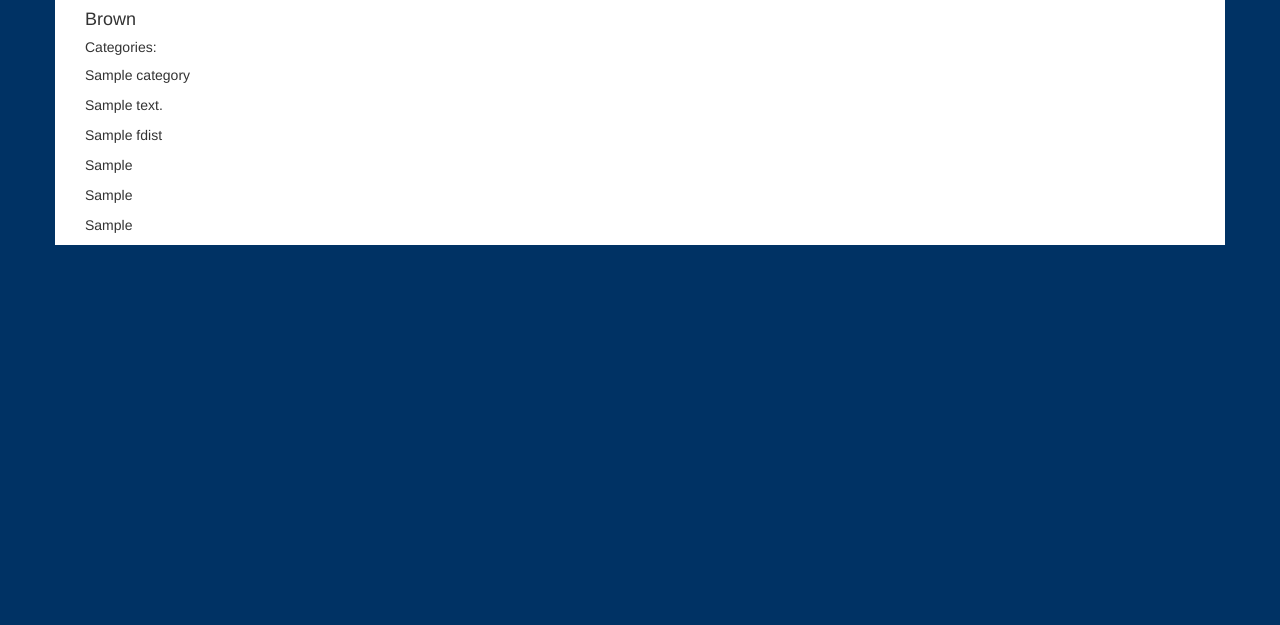
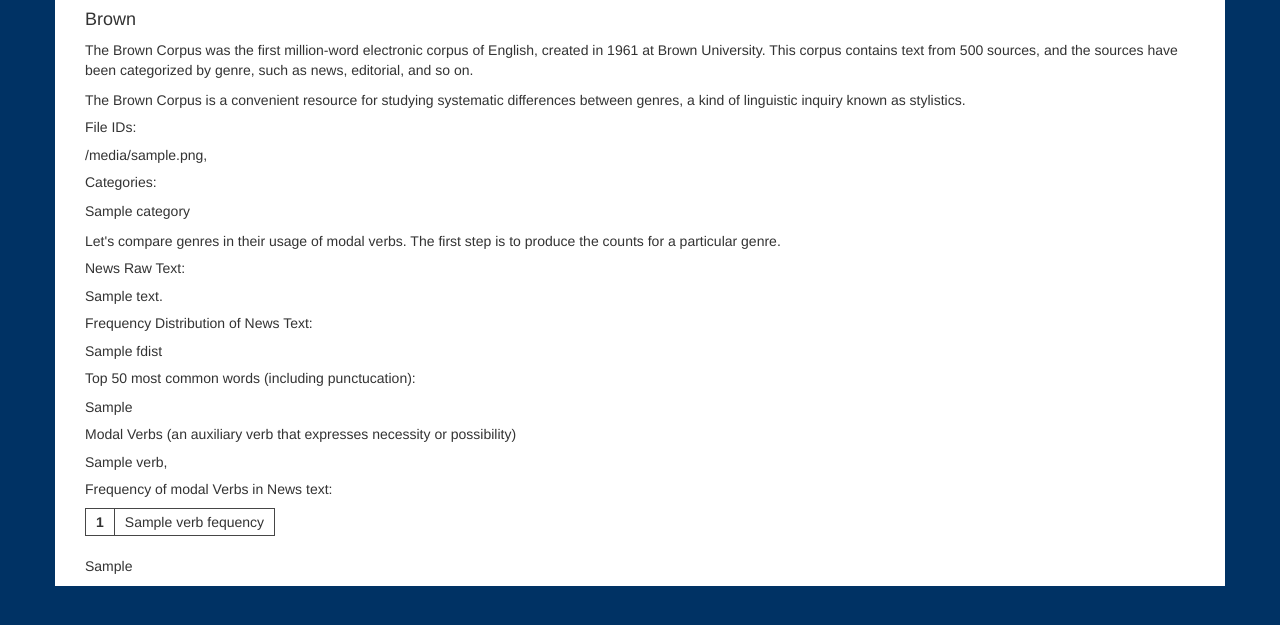
Before and after one commit to rtoddf/nltk, a Flask app: template templates/brown.html in a window 1280 px wide. Shown: the top 625 px of the page. Run offline with Flask 2, Linux system fonts and the light colour scheme; the template is opened without the code that fills it: most values are stand-ins (such as "Sample title", 1, 10 or a date in 2020); style sheets or scripts are compiled from the project's sources; some libraries are stand-ins or nearby versions.

Commit message:
cleanup again and more examples

```diff
--- a/static/less/overwrites.less
+++ b/static/less/overwrites.less
@@ -17,6 +17,18 @@ img {
 	width: 100%;
 }
 
+/* tables */
+table {
+    margin-bottom: 20px;
+}
+
+table, th, td {
+    border: 1px solid @darkgray;
+}
+
+th, td {
+    padding: 3px 10px;
+}
 
 /* tiles */
 .tile {
--- a/templates/brown.html
+++ b/templates/brown.html
@@ -3,6 +3,13 @@
 {% block content %}
     <div class="col-md-12">
         <h4>Brown</h4>
+        <p>The Brown Corpus was the first million-word electronic corpus of English, created in 1961 at Brown University. This corpus contains text from 500 sources, and the sources have been categorized by genre, such as news, editorial, and so on.</p>
+        <p>The Brown Corpus is a convenient resource for studying systematic differences between genres, a kind of linguistic inquiry known as stylistics.</p>
+
+        <h5>File IDs:</h5>
+        {% for file in file_ids %}
+            <span>{{ file }}, </span>
+        {% endfor %}
 
         <h5>Categories:</h5>
         <ul class="list-unstyled">
@@ -11,13 +18,33 @@
             {% endfor %}
         </ul>
 
+        <p>Let's compare genres in their usage of modal verbs. The first step is to produce the counts for a particular genre.</p>
+
+        <h5>News Raw Text:</h5>
         <p>{{ news_text }}</p>
 
+        <h5>Frequency Distribution of News Text:</h5>
         <p>{{ fdist }}</p>
 
+        <h5>Top 50 most common words (including punctucation):</h5>
         <p>{{ most_common }}</p>
 
-        <p>{{ modal_verbs }}</p>
+        <h5>Modal Verbs (an auxiliary verb that expresses necessity or possibility)</h5>
+        <p>
+            {% for verb in modal_verbs %}
+                <span>{{ verb }}, </span>
+            {% endfor %}
+        </p>
+
+        <h5>Frequency of modal Verbs in News text:</h5>
+        <table>
+            {% for verb_fequency in modal_verbs_frequency %}
+                <tr>
+                    <td><strong>{{ verb_fequency[0] }}</strong></td>
+                    <td>{{ verb_fequency[1] }}</td>
+                </tr>
+            {% endfor %}
+        </table>
 
         <p>{{ determiners_pos }}</p>
     </div>
--- a/templates/reuters.html
+++ b/templates/reuters.html
@@ -3,6 +3,7 @@
 {% block content %}
     <div class="col-md-12">
         <h4>Reuters</h4>
+        <p>The Reuters Corpus contains 10,788 news documents totaling 1.3 million words. The documents have been classified into 90 topics, and grouped into two sets, called "training" and "test"; thus, the text with fileid 'test/14826' is a document drawn from the test set. This split is for training and testing algorithms that automatically detect the topic of a document.</p>
 
         <h5>Categories:</h5>
         <ul class="list-unstyled">
--- a/templates/webtext.html
+++ b/templates/webtext.html
@@ -2,8 +2,8 @@
 
 {% block content %}
     <div class="col-md-12">
-        <h4>Web Text &amp; Chat</h4>
-        <p>Although Project Gutenberg contains thousands of books, it represents established literature. It is important to consider less formal language as well. NLTK's small collection of web text includes content from a Firefox discussion forum, conversations overheard in New York, the movie script of Pirates of the Carribean, personal advertisements, and wine reviews:</p>
+        <h4>Web &amp; Chat Text</h4>
+        <p>Although Project Gutenberg contains thousands of books, it represents established literature. It is important to consider less formal language as well. NLTK's small collection of web text includes content from a Firefox discussion forum, conversations overheard in New York, the movie script of Pirates of the Carribean, personal advertisements, and wine reviews.</p>
 
         <h5>Web Text File IDs</h5>
         <ul class="list-unstyled">
```
Also changed, not shown: templates/gutenberg.html (+9 -1 lines), templates/index.html (+6 -6 lines), views.py (+68 -61 lines), static/less/variables/colors.less (line endings or trailing spaces), 2 other files.
